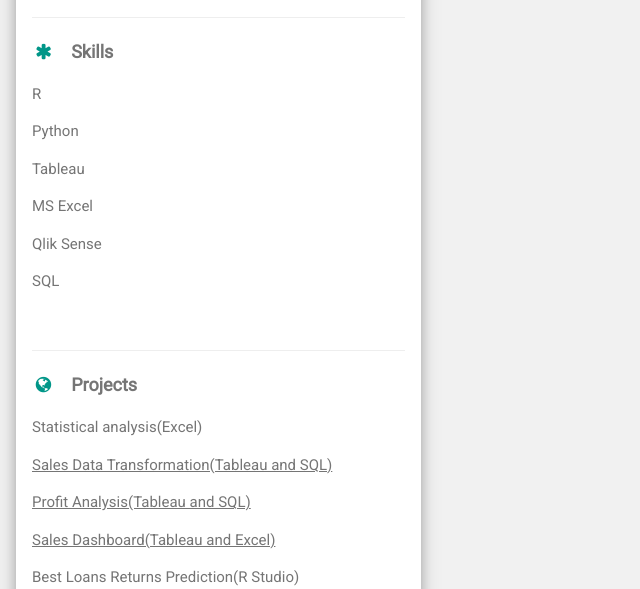
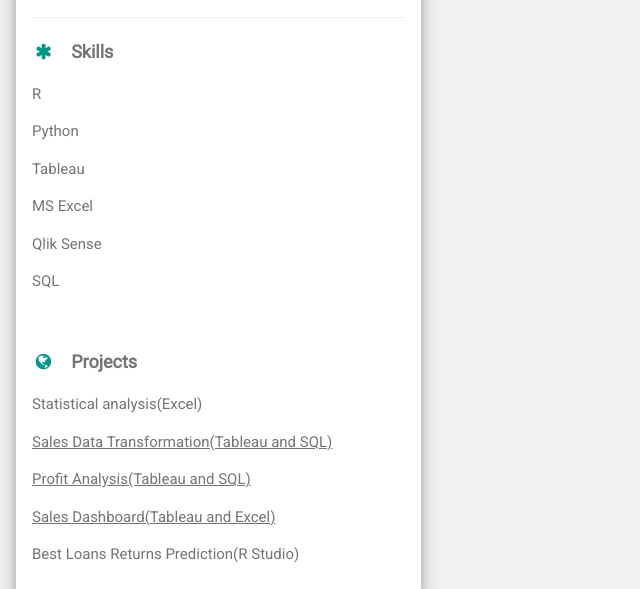
Before and after one commit to shubhamc18/shubhamportfolio, a plain HTML site: page index.html in a window 1280 px wide. Shown: the part 511-1100 px from the top of the page, without its empty margins (0-640 px from the left). Drawn offline with nearby package versions, Linux system fonts and the light colour scheme.

Commit message:
Update index.html

```diff
--- a/index.html
+++ b/index.html
@@ -56,8 +56,6 @@ html,body,h1,h2,h3,h4,h5,h6 {font-family: "Roboto", sans-serif}
           <div class="w3-light-grey w3-round-xlarge w3-small">
           </div>
           <br>
-
-          <hr>
 		  <p class="w3-large w3-text-theme"><b><i class="fa fa-globe fa-fw w3-margin-right w3-text-teal"></i>Projects</b></p>
           <p>Statistical analysis(Excel)</p>
           <div class="w3-light-grey w3-round-small">
@@ -71,8 +69,7 @@ html,body,h1,h2,h3,h4,h5,h6 {font-family: "Roboto", sans-serif}
 		  <p>Best Loans Returns Prediction(R Studio)</p>
 		<div class="w3-light-grey w3-round-small">
           </div>
-          <br>
-      </div>
+	<br></div>
 
       <!-- End Left Column -->
     </div>
```
